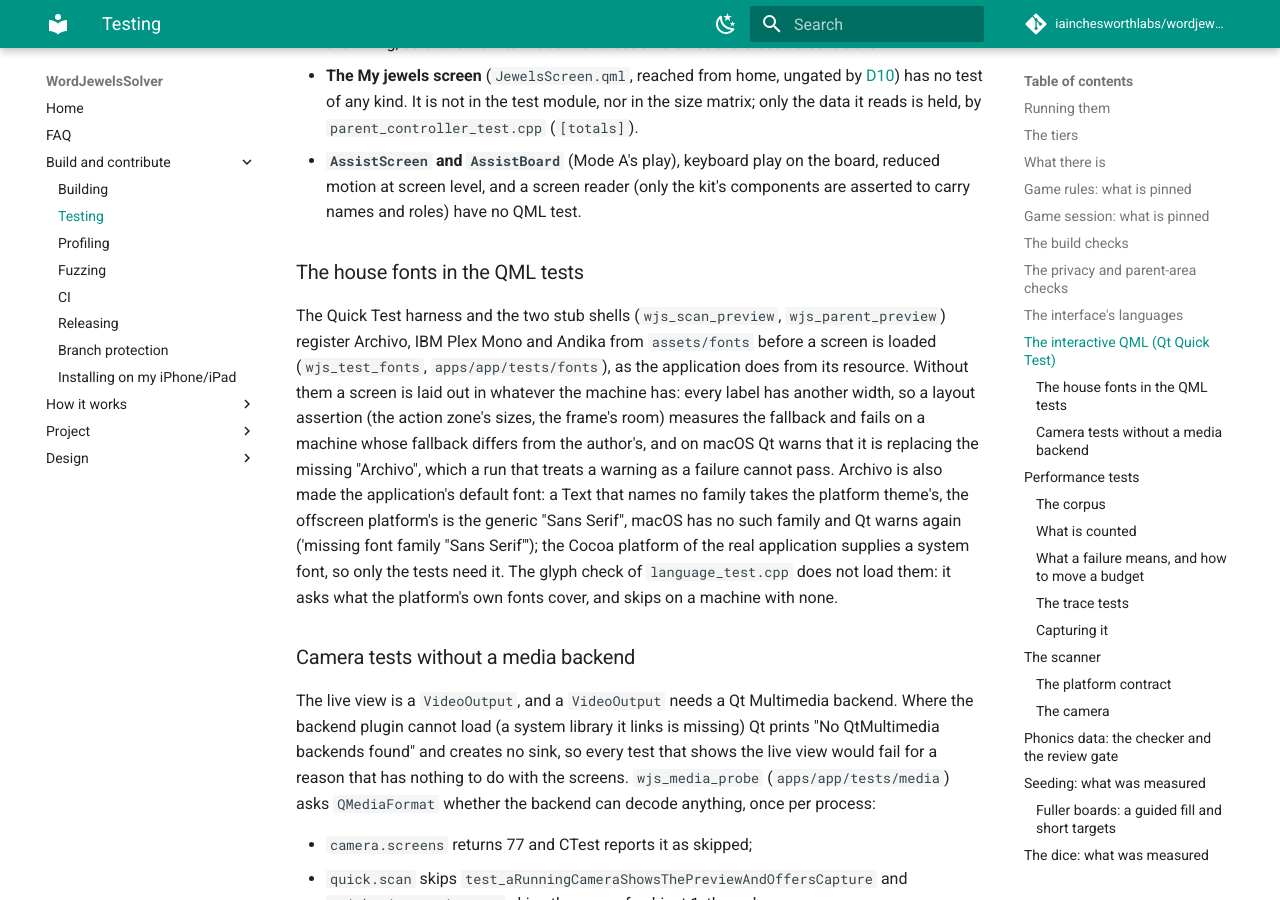
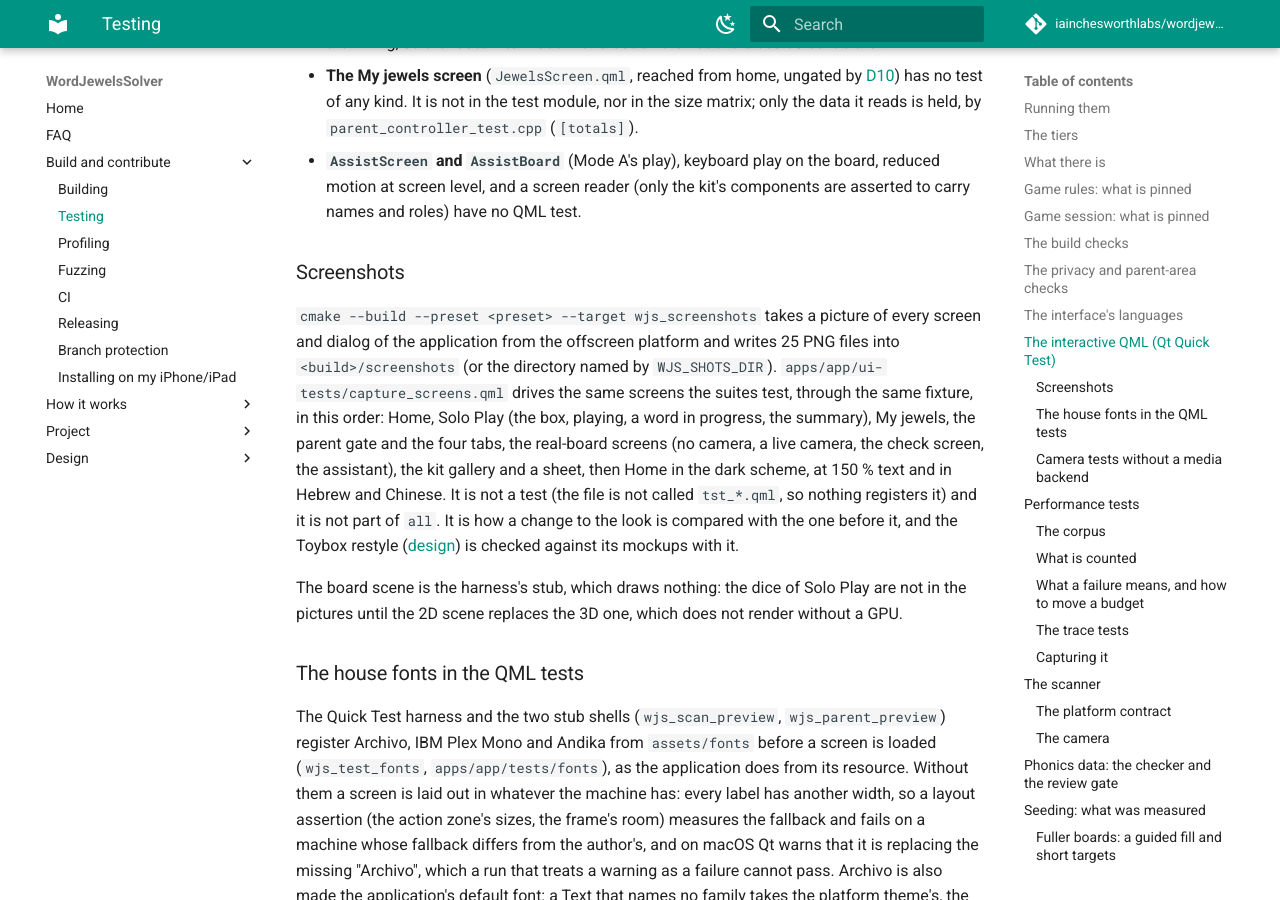
Before and after one commit to iainchesworthlabs/snapandspell, an MkDocs documentation site: the page built from docs/testing.md, in a window 1280 px wide and 900 px high, scrolled down 29206 px. Built offline with MkDocs 1.6.1 and Material for MkDocs 9.7.7, drawn with Linux system fonts in a browser that asks for light colours; comment, search, counter and statistics services are not loaded.

Commit message:
Take a picture of every screen from the offscreen app (#84)
Stage 5 of the Toybox restyle changes the look of every screen, so every
change needs a before and an after that can be reproduced. This is the
tool, on its own so that it can be reviewed apart from any restyling.

- `apps/app/ui-tests/capture_screens.qml` (from the capture harness of
the Stage 1 survey) drives the screens the QML suites test through the
same fixture and writes 25 PNG files: Home, Solo Play (box, playing, a
word in progress, summary), My jewels, the parent gate and its tabs, the
real-board screens, the kit gallery and a sheet, and Home in the dark
scheme, at 150 percent text, in Hebrew and in Chinese.
- `cmake --build --preset <preset> --target wjs_screenshots` runs it
into `<build>/screenshots` (or `WJS_SHOTS_DIR`). The file is not called
`tst_*.qml`, so nothing registers it as a test, and the target is not
part of `all`.
- `QuickFixture::shotsDirectory()` names the directory.
- Run here on develop: 17 cases pass and all 25 files are written. The
board scene is the harness's stub, so the dice of Solo Play are absent
until the 2D scene of the restyle replaces the 3D one; the docs say so.
- Design decision 13 (screenshots from CI in the README and release
notes) can use this target later.

Tooling only, so it carries no changelog fragment.

Signed-off-by: Iain Chesworth <iain.chesworth@gmail.com>

```diff
--- a/docs/testing.md
+++ b/docs/testing.md
@@ -554,6 +554,21 @@ Not tested anywhere, so that no row above is read as covering it:
   board, reduced motion at screen level, and a screen reader (only the kit's
   components are asserted to carry names and roles) have no QML test.
 
+### Screenshots
+
+`cmake --build --preset <preset> --target wjs_screenshots` takes a picture of every screen and dialog of
+the application from the offscreen platform and writes 25 PNG files into `<build>/screenshots` (or the
+directory named by `WJS_SHOTS_DIR`). `apps/app/ui-tests/capture_screens.qml` drives the same screens the
+suites test, through the same fixture, in this order: Home, Solo Play (the box, playing, a word in progress,
+the summary), My jewels, the parent gate and the four tabs, the real-board screens (no camera, a live camera,
+the check screen, the assistant), the kit gallery and a sheet, then Home in the dark scheme, at 150 % text
+and in Hebrew and Chinese. It is not a test (the file is not called `tst_*.qml`, so nothing registers it) and
+it is not part of `all`. It is how a change to the look is compared with the one before it, and the
+Toybox restyle ([design](design/toybox/DESIGN.md)) is checked against its mockups with it.
+
+The board scene is the harness's stub, which draws nothing: the dice of Solo Play are not in the pictures
+until the 2D scene replaces the 3D one, which does not render without a GPU.
+
 ### The house fonts in the QML tests
 
 The Quick Test harness and the two stub shells (`wjs_scan_preview`, `wjs_parent_preview`) register Archivo,
```
Also changed, not shown: 4 other files.
